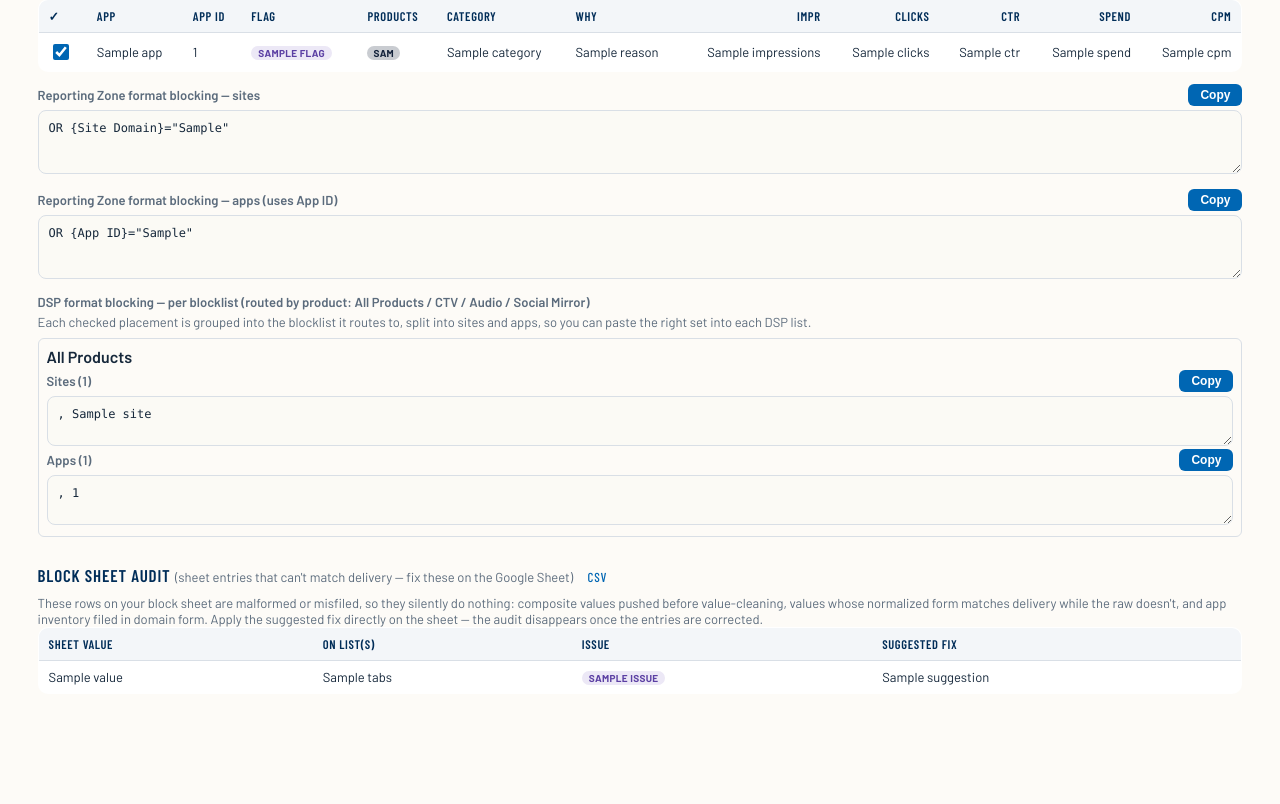
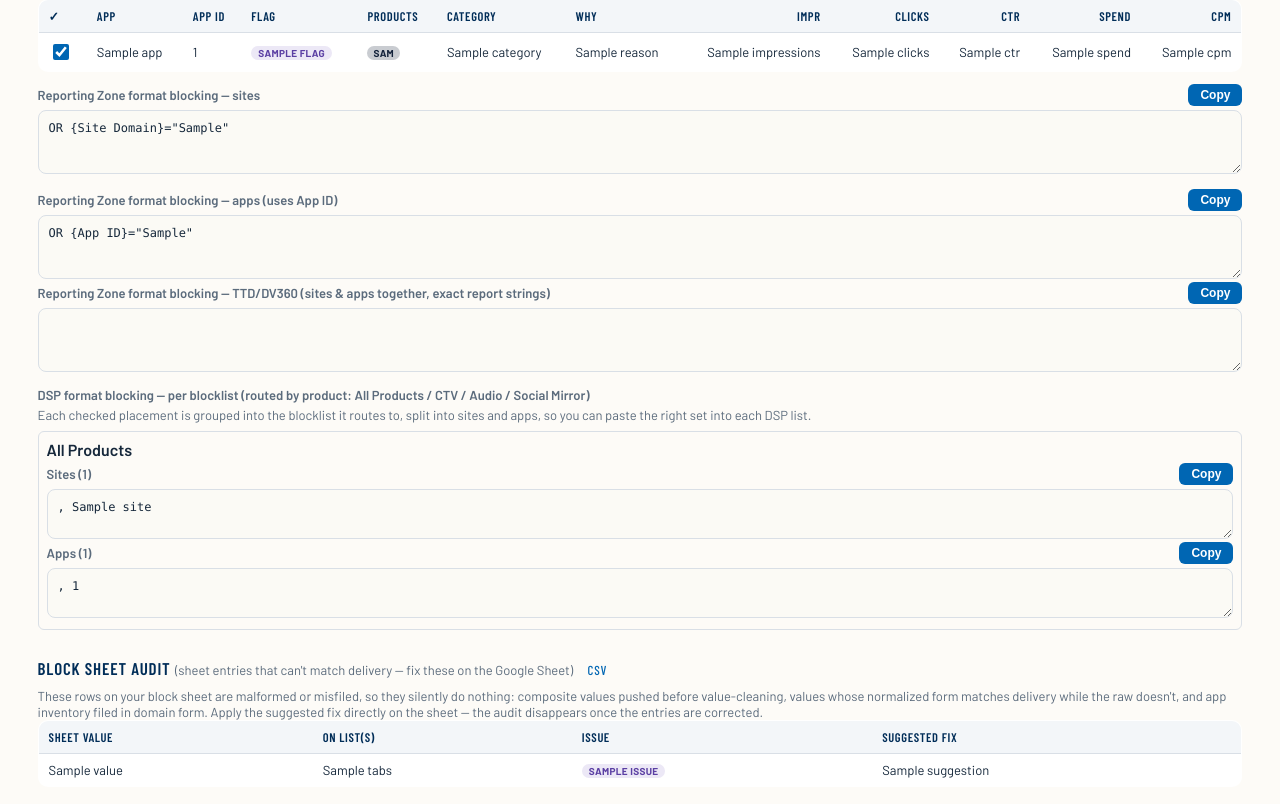
Before and after one commit to kiri-ux/campaign-insights, a Flask app: template templates/dashboard.html in a window 1280 px wide. Shown: the part 1251-2055 px from the top of the page. Before the commit the page ends 1936 px from the top, so only its background shows below. Run offline with Flask 3, Linux system fonts and the light colour scheme; the template is opened without the code that fills it: most values are stand-ins (such as "Sample title", 1, 10 or a date in 2020).

Commit message:
Add files via upload

```diff
--- a/templates/dashboard.html
+++ b/templates/dashboard.html
@@ -224,12 +224,12 @@
     {% if ai.sites %}
     <h2 style="font-size:14px">Recommended site blocks</h2>
     <div class="tblwrap"><table class="lalign paginate pgbottom"><tr><th>✓</th><th>Site</th><th>Flag</th><th>Products</th><th>Category</th><th>Why</th><th class="num">Impr</th><th class="num">Clicks</th><th class="num">CTR</th><th class="num">Spend</th><th class="num">CPM</th></tr>
-    {% for r in ai.sites %}<tr{% if r.is_low_ctr_block %} class="lowctrblock"{% endif %}><td><input type="checkbox" class="blkchk" data-kind="site" data-val="{{ r.name }}" data-name="{{ r.name }}" data-products="{{ r.products }}" data-flag="{{ r.flag }}" data-raw="{{ r.raw_value or '' }}" checked></td><td>{{ r.name }}</td><td>{% for f in r.flag.split(' + ') %}<span class="flag {{ 'hi' if f == 'High CTR' else ('lo' if f == 'Low CTR' else 'q') }}" style="margin-right:3px">{{ f }}</span>{% endfor %}{% if r.ttddv %}<span class="flag" style="background:#e8f1f8;color:#0066B3;margin-right:3px">TTD/DV360</span>{% endif %}</td><td>{{ pills(r.products) }}</td><td>{{ r.category }}</td><td style="white-space:normal">{{ r.reason }}</td><td class="num">{{ r.impressions }}</td><td class="num">{{ r.clicks }}</td><td class="num">{{ r.ctr }}</td><td class="num">{{ r.spend }}</td><td class="num">{{ r.cpm }}</td></tr>{% endfor %}
+    {% for r in ai.sites %}<tr{% if r.is_low_ctr_block %} class="lowctrblock"{% endif %}><td><input type="checkbox" class="blkchk" data-kind="site" data-val="{{ r.name }}" data-name="{{ r.name }}" data-products="{{ r.products }}" data-flag="{{ r.flag }}" data-raw="{{ r.raw_value or '' }}" data-ttddv="{{ 1 if r.ttddv else 0 }}" checked></td><td>{{ r.name }}</td><td>{% for f in r.flag.split(' + ') %}<span class="flag {{ 'hi' if f == 'High CTR' else ('lo' if f == 'Low CTR' else 'q') }}" style="margin-right:3px">{{ f }}</span>{% endfor %}{% if r.ttddv %}<span class="flag" style="background:#e8f1f8;color:#0066B3;margin-right:3px">TTD/DV360</span>{% endif %}</td><td>{{ pills(r.products) }}</td><td>{{ r.category }}</td><td style="white-space:normal">{{ r.reason }}</td><td class="num">{{ r.impressions }}</td><td class="num">{{ r.clicks }}</td><td class="num">{{ r.ctr }}</td><td class="num">{{ r.spend }}</td><td class="num">{{ r.cpm }}</td></tr>{% endfor %}
     </table></div>{% endif %}
     {% if ai.apps %}
     <h2 style="font-size:14px">Recommended app blocks</h2>
     <div class="tblwrap"><table class="lalign paginate pgbottom"><tr><th>✓</th><th>App</th><th>App ID</th><th>Flag</th><th>Products</th><th>Category</th><th>Why</th><th class="num">Impr</th><th class="num">Clicks</th><th class="num">CTR</th><th class="num">Spend</th><th class="num">CPM</th></tr>
-    {% for r in ai.apps %}<tr><td><input type="checkbox" class="blkchk" data-kind="app" data-val="{{ r.app_id }}" data-name="{{ r.name }}" data-products="{{ r.products }}" data-flag="{{ r.flag }}" data-raw="{{ r.raw_value or '' }}" checked></td><td>{{ r.name }}</td><td>{{ r.app_id }}</td><td>{% for f in r.flag.split(' + ') %}<span class="flag {{ 'hi' if f == 'High CTR' else ('lo' if f == 'Low CTR' else 'q') }}" style="margin-right:3px">{{ f }}</span>{% endfor %}{% if r.ttddv %}<span class="flag" style="background:#e8f1f8;color:#0066B3;margin-right:3px">TTD/DV360</span>{% endif %}</td><td>{{ pills(r.products) }}</td><td>{{ r.category }}</td><td style="white-space:normal">{{ r.reason }}</td><td class="num">{{ r.impressions }}</td><td class="num">{{ r.clicks }}</td><td class="num">{{ r.ctr }}</td><td class="num">{{ r.spend }}</td><td class="num">{{ r.cpm }}</td></tr>{% endfor %}
+    {% for r in ai.apps %}<tr><td><input type="checkbox" class="blkchk" data-kind="app" data-val="{{ r.app_id }}" data-name="{{ r.name }}" data-products="{{ r.products }}" data-flag="{{ r.flag }}" data-raw="{{ r.raw_value or '' }}" data-ttddv="{{ 1 if r.ttddv else 0 }}" checked></td><td>{{ r.name }}</td><td>{{ r.app_id }}</td><td>{% for f in r.flag.split(' + ') %}<span class="flag {{ 'hi' if f == 'High CTR' else ('lo' if f == 'Low CTR' else 'q') }}" style="margin-right:3px">{{ f }}</span>{% endfor %}{% if r.ttddv %}<span class="flag" style="background:#e8f1f8;color:#0066B3;margin-right:3px">TTD/DV360</span>{% endif %}</td><td>{{ pills(r.products) }}</td><td>{{ r.category }}</td><td style="white-space:normal">{{ r.reason }}</td><td class="num">{{ r.impressions }}</td><td class="num">{{ r.clicks }}</td><td class="num">{{ r.ctr }}</td><td class="num">{{ r.spend }}</td><td class="num">{{ r.cpm }}</td></tr>{% endfor %}
     </table></div>{% endif %}
     <div class="copybox">
       <div class="copyhead"><span>Reporting Zone format blocking — sites</span><button class="copybtn" onclick="cp('ai_rz_site',this)">Copy</button></div>
@@ -238,6 +238,8 @@
     <div class="copybox">
       <div class="copyhead"><span>Reporting Zone format blocking — apps (uses App ID)</span><button class="copybtn" onclick="cp('ai_rz_app',this)">Copy</button></div>
       <textarea id="ai_rz_app" readonly rows="3"></textarea>
+      <div class="copyhead"><span>Reporting Zone format blocking — TTD/DV360 (sites &amp; apps together, exact report strings)</span><button class="copybtn" onclick="cp('ai_rz_ttddv',this)">Copy</button></div>
+      <textarea id="ai_rz_ttddv" readonly rows="3"></textarea>
     </div>
     <div class="copybox">
       <div class="copyhead"><span>DSP format blocking — per blocklist (routed by product: All Products / CTV / Audio / Social Mirror)</span></div>
@@ -405,7 +407,7 @@
     // RZ blocks carry the EXACT source-report string (RZ matches verbatim,
     // composites and all); the AdLib per-blocklist lists use the cleaned
     // URL-only / app-id-only values.
-    var rzSites=[], rzApps=[], sites=[], apps=[], perTab={};
+    var rzSites=[], rzApps=[], rzTtddv=[], sites=[], apps=[], perTab={};
     TAB_ORDER.forEach(function(t){perTab[t]={sites:[],apps:[]};});
     document.querySelectorAll('.blkchk').forEach(function(cb){
       if(!cb.checked) return;
@@ -415,18 +417,20 @@
       var raw=(cb.dataset.raw||'').trim();
       if(!raw || raw.toLowerCase()==='nan' || raw.toLowerCase()==='none'){ raw = String(cb.dataset.val||'').trim() || val; }
       (kind==='site'?sites:apps).push(val);
-      (kind==='site'?rzSites:rzApps).push(raw);
+      if(cb.dataset.ttddv==='1'){ rzTtddv.push(raw); }
+      else { (kind==='site'?rzSites:rzApps).push(raw); }
       routeTabs(cb.dataset.products, cb.dataset.flag).forEach(function(tab){
         if(!perTab[tab]) perTab[tab]={sites:[],apps:[]};
         perTab[tab][kind==='site'?'sites':'apps'].push(val);
       });
     });
-    sites=uniq(sites); apps=uniq(apps); rzSites=uniq(rzSites); rzApps=uniq(rzApps);
+    sites=uniq(sites); apps=uniq(apps); rzSites=uniq(rzSites); rzApps=uniq(rzApps); rzTtddv=uniq(rzTtddv);
     TAB_ORDER.forEach(function(t){ if(perTab[t]){ perTab[t].sites=uniq(perTab[t].sites); perTab[t].apps=uniq(perTab[t].apps); } });
     var rz=function(field,vals){return vals.map(function(v){return 'OR {'+field+'}="'+v+'"';}).join(' ');};
     var set=function(id,val){var t=document.getElementById(id); if(t) t.value=val;};
     set('ai_rz_site', rz('Site Domain',rzSites));
     set('ai_rz_app', rz('App ID',rzApps));
+    set('ai_rz_ttddv', rz('App/URL',rzTtddv));
     // Per-blocklist DSP output
     var wrap=document.getElementById('dsp_per_blocklist');
     if(wrap){
```
Also changed, not shown: 1 other file.
